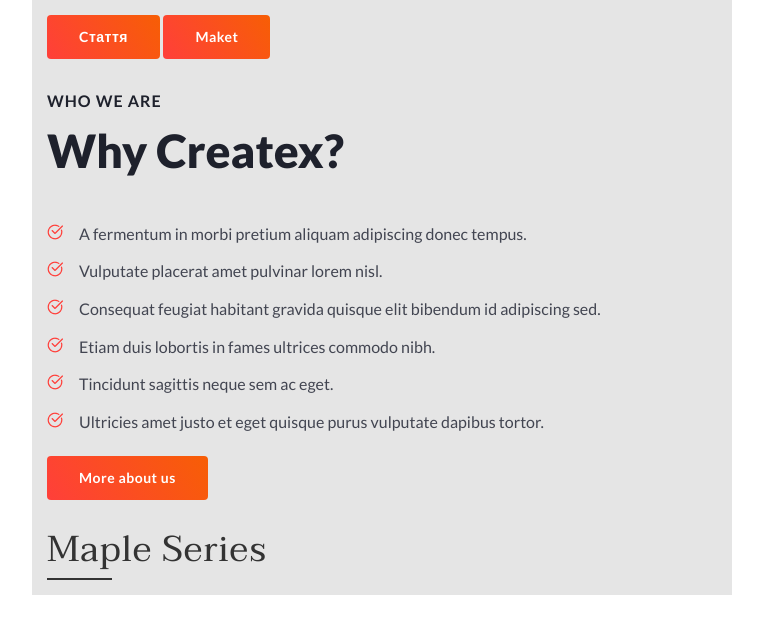
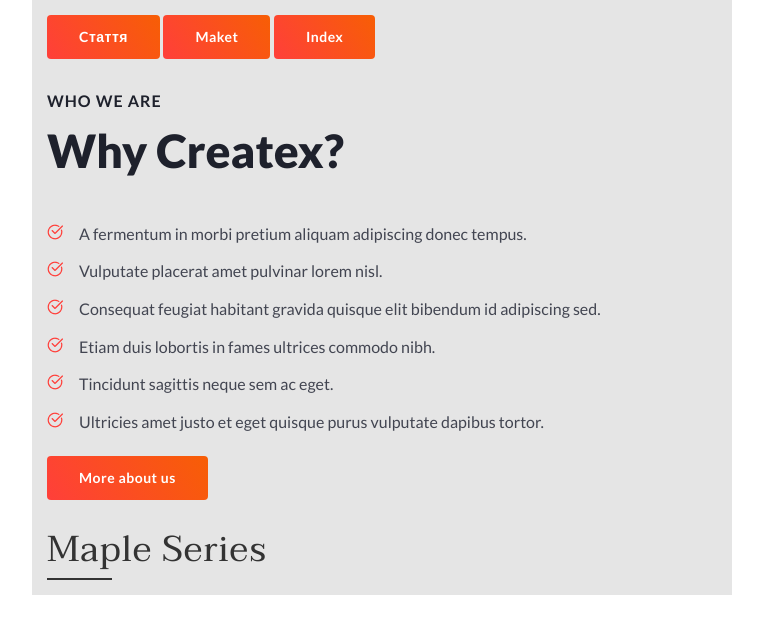
Before and after one commit to OlehFreelancer/lesson_8, a plain HTML site: page page_3.html in a window 1280 px wide. Shown: the whole page, without its empty margins (258-1021 px from the left). Drawn offline with Linux system fonts and the light colour scheme.

Commit message:
Update page_3.html

```diff
--- a/page_3.html
+++ b/page_3.html
@@ -13,6 +13,7 @@
 		<main class="main-maket">
 			<a href="page_2.html" class="maket-button">Cтаття</a>
 			<a href="page_3.html" class="maket-button">Maket</a>
+			<a href="index.html" class="maket-button">Index</a>
 			<h3 class="maket-subtitle">Who we are</h3>
 			<h2 class="maket-title">Why Createx?</h2>
 			<ul class="maket-list">
```
